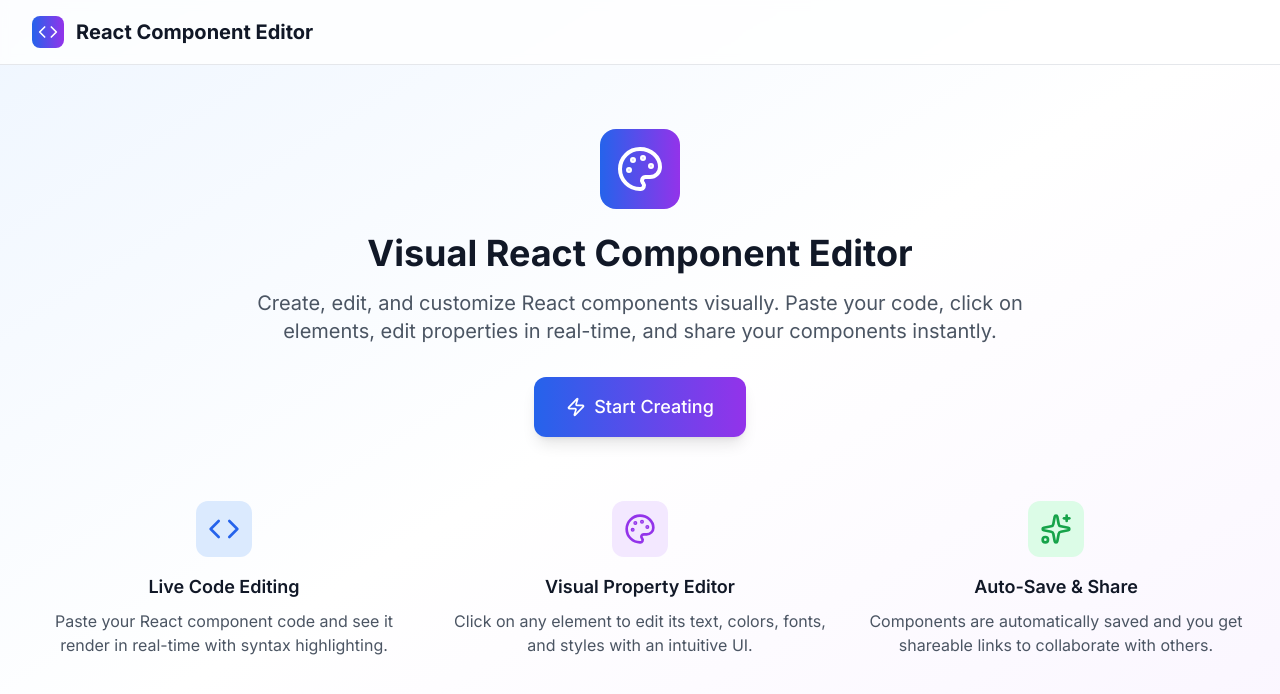
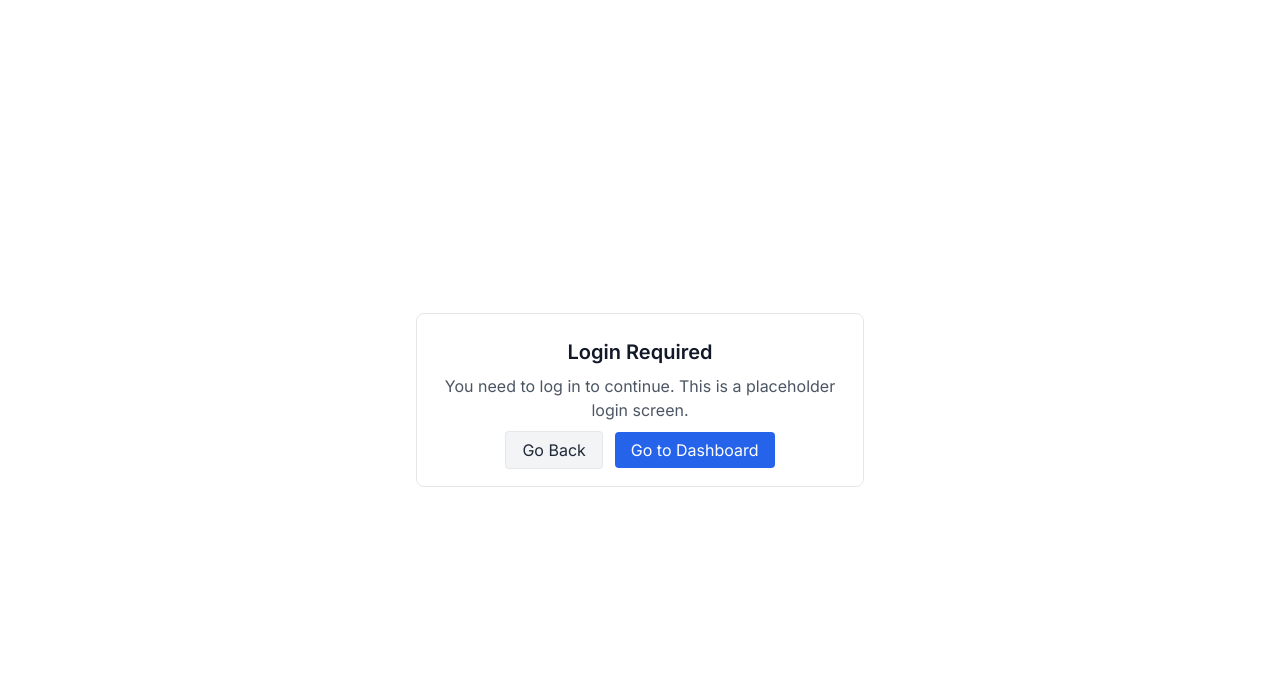
Before and after one commit to akshayaparida/react-component-editor, a React (Vite) app in the folder frontend/: page /login in a window 1280 px wide. Before the commit this address led to /. Shown: the top 694 px of the page. Built offline with nearby package versions, Linux system fonts and the light colour scheme; no server answers.

Commit message:
feat(frontend): add Library nav and login redirect from VisualEditor; add LoginStub route

```diff
--- a/frontend/src/App.tsx
+++ b/frontend/src/App.tsx
@@ -2,12 +2,16 @@ import React from 'react'
 import { Routes, Route, Navigate } from 'react-router-dom'
 import { SimpleDashboard } from '@/pages/SimpleDashboard'
 import { VisualEditorPage } from '@/pages/VisualEditorPage'
+import { LibraryPage } from '@/pages/LibraryPage'
+import { LoginStub } from '@/pages/LoginStub'
 
 function App() {
   return (
     <Routes>
       <Route path="/" element={<SimpleDashboard />} />
       <Route path="/visual-editor" element={<VisualEditorPage />} />
+      <Route path="/library" element={<LibraryPage />} />
+      <Route path="/login" element={<LoginStub />} />
 
       {/* Catch all route - redirect to home */}
       <Route path="*" element={<Navigate to="/" replace />} />
--- a/frontend/src/components/layout/AppHeader.tsx
+++ b/frontend/src/components/layout/AppHeader.tsx
@@ -57,6 +57,12 @@ export function AppHeader({ title = 'Component Dashboard', children }: AppHeader
             >
               <Home className="w-5 h-5 mr-2" />
               <span className="font-medium">Dashboard</span>
+            </Link>
+            <Link
+              to="/library"
+              className="ml-4 text-gray-600 hover:text-gray-900 border border-gray-200 rounded px-2 py-1 text-sm"
+            >
+              My Components
             </Link>
             <div className="border-l border-gray-300 pl-4">
               <h1 className="text-xl font-semibold text-gray-900">{title}</h1>
--- /dev/null
+++ b/frontend/src/pages/LoginStub.tsx
@@ -0,0 +1,25 @@
+import React from 'react'
+import { Link, useLocation } from 'react-router-dom'
+
+export function LoginStub() {
+  const location = useLocation()
+  const from = new URLSearchParams(location.search).get('from') || '/'
+  return (
+    <div className="min-h-screen flex items-center justify-center p-6">
+      <div className="max-w-md w-full bg-white border border-gray-200 rounded-lg p-6 text-center">
+        <h1 className="text-xl font-semibold mb-2">Login Required</h1>
+        <p className="text-gray-600 mb-4">
+          You need to log in to continue. This is a placeholder login screen.
+        </p>
+        <div className="space-x-3">
+          <Link to={from} className="px-4 py-2 bg-gray-100 text-gray-800 rounded border border-gray-200">
+            Go Back
+          </Link>
+          <Link to="/" className="px-4 py-2 bg-blue-600 text-white rounded">
+            Go to Dashboard
+          </Link>
+        </div>
+      </div>
+    </div>
+  )
+}
--- a/frontend/src/pages/VisualEditorPage.tsx
+++ b/frontend/src/pages/VisualEditorPage.tsx
@@ -122,6 +122,16 @@ export function VisualEditorPage({ testMode = false }: { testMode?: boolean } =
   }, [code, testMode])
 
   // Load component by ID
+  const redirectToLogin = () => {
+    const from = encodeURIComponent(window.location.pathname + window.location.search)
+    window.location.href = `/login?from=${from}`
+  }
+
+  const isAuthError = (err: any) => {
+    const status = err?.response?.status
+    return status === 401 || status === 403
+  }
+
   const loadComponent = async (id: string) => {
     try {
       setIsLoading(true)
@@ -136,8 +146,12 @@ export function VisualEditorPage({ testMode = false }: { testMode?: boolean } =
       setAutoSaveStatus('saved')
 
       console.log('Loaded component:', component.name)
-    } catch (error) {
+    } catch (error: any) {
       console.error('Failed to load component:', error)
+      if (isAuthError(error)) {
+        redirectToLogin()
+        return
+      }
       alert('Failed to load component. It may not exist or may have been deleted.')
     } finally {
       setIsLoading(false)
@@ -167,8 +181,11 @@ export function VisualEditorPage({ testMode = false }: { testMode?: boolean } =
       setAutoSaveStatus('saved')
 
       console.log('Auto-saved component:', savedComponent.id)
-    } catch (error) {
+    } catch (error: any) {
       console.error('Failed to auto-save component:', error)
+      if (isAuthError(error)) {
+        redirectToLogin()
+      }
     }
   }
 
@@ -191,9 +208,13 @@ export function VisualEditorPage({ testMode = false }: { testMode?: boolean } =
       setTimeout(() => setSaveSuccess(false), 2000)
 
       console.log('Saved component:', componentId)
-    } catch (error) {
+    } catch (error: any) {
       console.error('Failed to save component:', error)
-      alert('Failed to save component. Please try again.')
+      if (isAuthError(error)) {
+        redirectToLogin()
+      } else {
+        alert('Failed to save component. Please try again.')
+      }
     } finally {
       setIsSaving(false)
     }
@@ -709,7 +730,11 @@ export function VisualEditorPage({ testMode = false }: { testMode?: boolean } =
       lastSavedCodeRef.current = savingCode
       backoffMsRef.current = AUTO_SAVE_BACKOFF_BASE_MS
       setAutoSaveStatus('saved')
-    } catch (err) {
+    } catch (err: any) {
+      if (isAuthError(err)) {
+        redirectToLogin()
+        return
+      }
       // Schedule retry with exponential backoff
       setAutoSaveStatus('retrying')
       const delay = Math.min(backoffMsRef.current, AUTO_SAVE_BACKOFF_MAX_MS)
```
